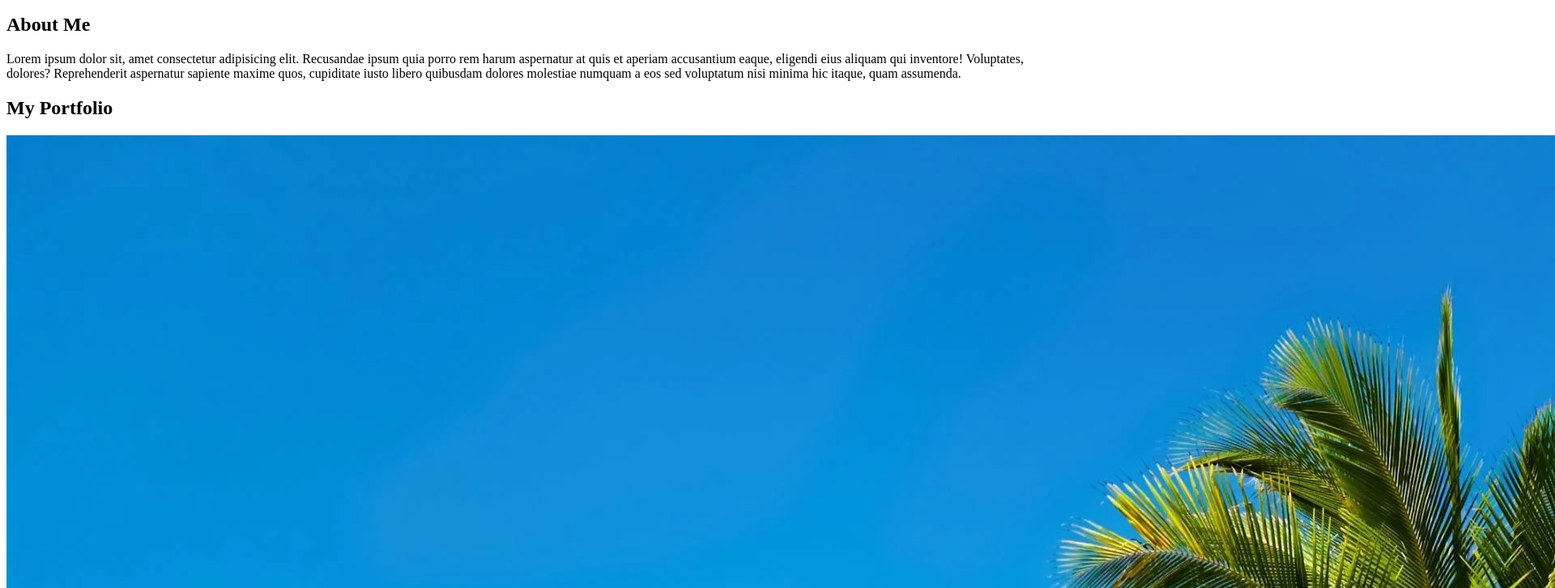
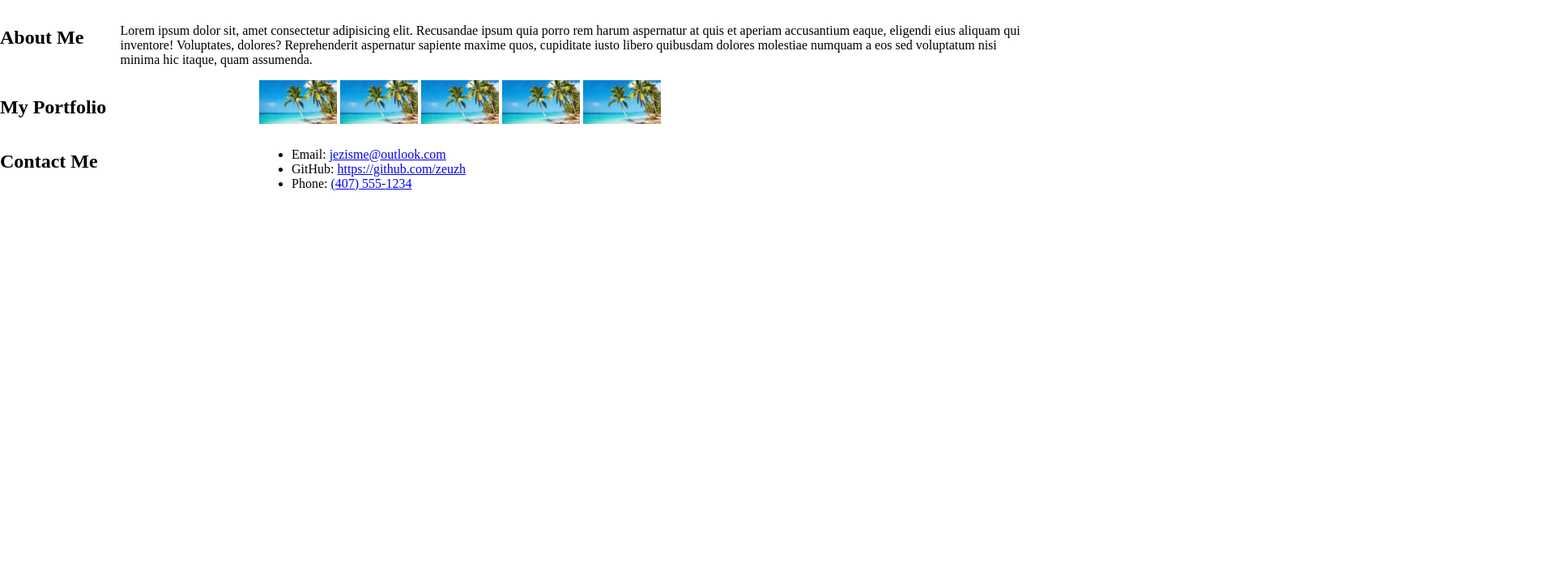
Before and after one commit to zeuzh/Jesses-Portfolio, a plain HTML site: page index.html in a window 1280 px wide. Shown: the part 137-863 px from the top of the page at 81% size, 1920 px wide, since content can reach past the window. After the commit the page ends 800 px from the top, so only its background shows below. Drawn offline with Linux system fonts and the light colour scheme.

Commit message:
set up basic styling for sections

```diff
--- a/index.html
+++ b/index.html
@@ -22,7 +22,9 @@
     </header>
 
     <section id="about" class="about">
-        <h1>About Me</h1>
+        <div>
+            <h1>About Me</h1>
+        </div>
         <p>Lorem ipsum dolor sit, amet consectetur adipisicing elit. Recusandae ipsum quia porro rem harum aspernatur at
             quis et aperiam accusantium eaque, eligendi eius aliquam qui inventore! Voluptates, dolores? Reprehenderit
             aspernatur sapiente maxime quos, cupiditate iusto libero quibusdam dolores molestiae numquam a eos sed
@@ -30,7 +32,9 @@
     </section>
 
     <section id="portfolio" class="portfolio">
-        <h1>My Portfolio</h1>
+        <div>
+            <h1>My Portfolio</h1>
+        </div>
         <section>
             <img src="./assets/placeholder.webp" alt="beach" />
             <img src="./assets/placeholder.webp" alt="beach" />
@@ -42,7 +46,9 @@
     </section>
 
     <section id="contact" class="contact">
-        <h1>Contact Me</h1>
+        <div>
+            <h1>Contact Me</h1>
+        </div>
         <ul class="contactUl">
             <li>Email: <a target="_blank" href="mailto:jezisme@outlook.com">jezisme@outlook.com</a></li>
             <li>GitHub: <a href="https://github.com/zeuzh">https://github.com/zeuzh</a></li>
--- a/style.css
+++ b/style.css
@@ -0,0 +1,20 @@
+body, html {
+    margin: 0;
+    padding: 0;
+}
+
+img {
+    width: 10%;
+}
+
+.about, .contact, .portfolio {
+    display: flex;
+}
+
+.about div, .contact div, .portfolio div {
+    width: 25%;
+}
+
+.about section, .contact section, .portfolio section {
+    width: 75%;
+}
```
